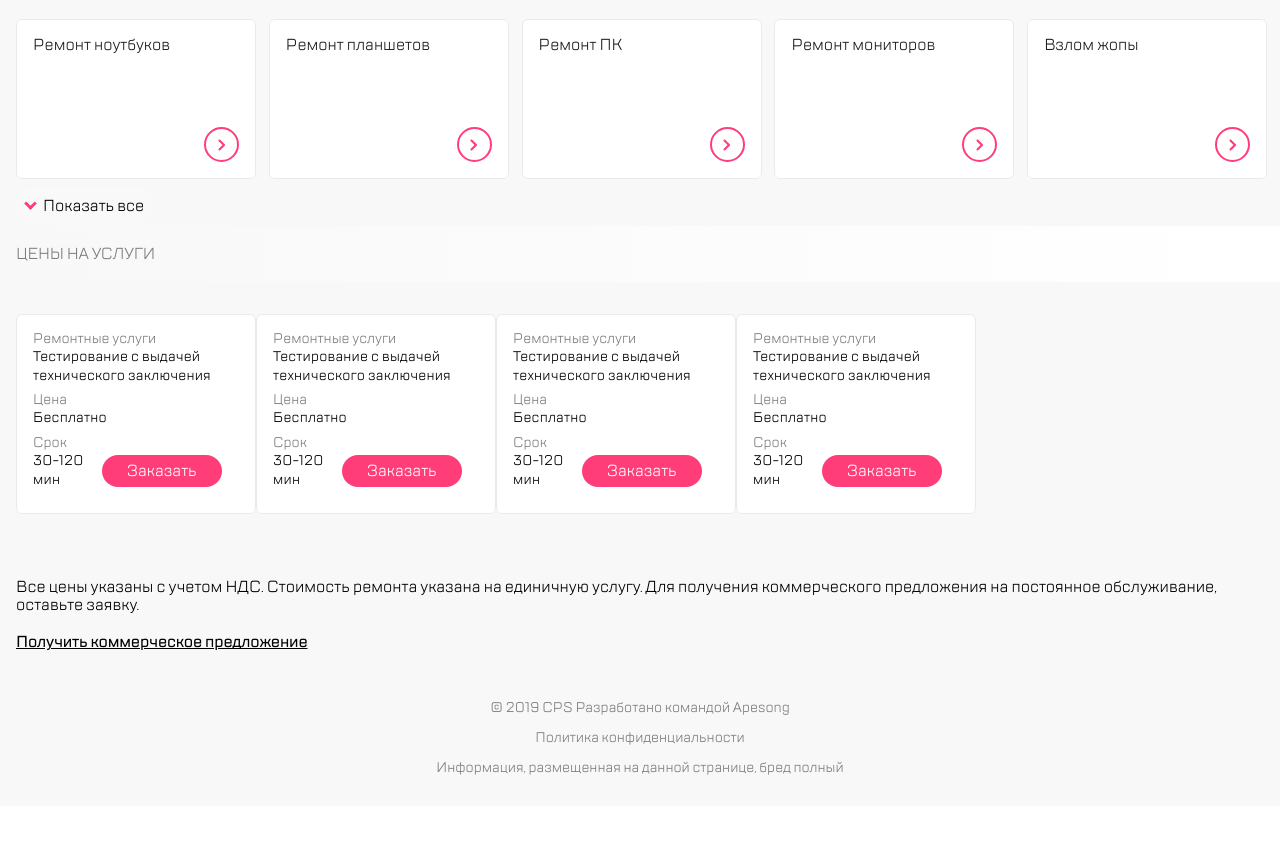
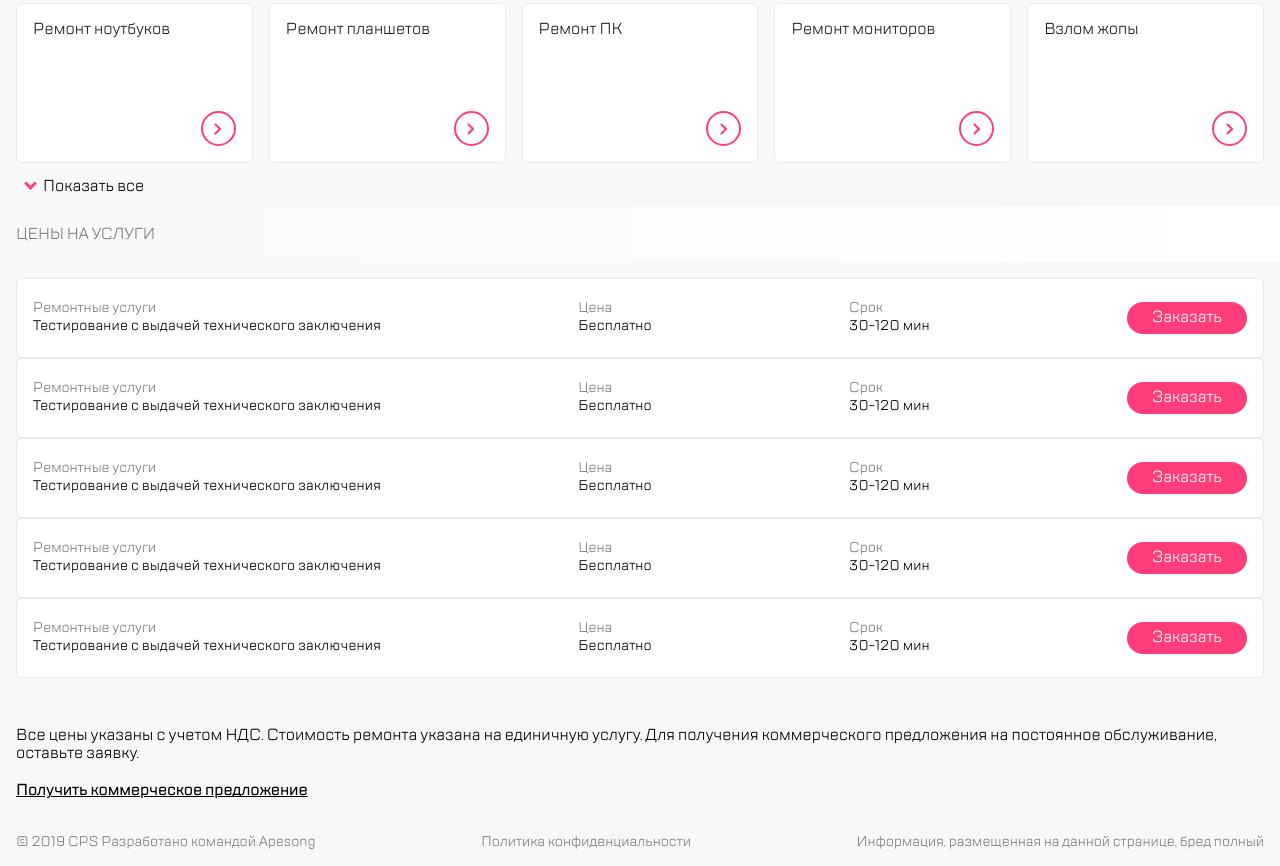
Before and after one commit to xBlood37/cps-3.0, a website built with webpack: page src/index.html in a window 1280 px wide. Shown: the part 902-1768 px from the top of the page. Before the commit the page ends 1708 px from the top, so only its background shows below. Built offline with nearby package versions, Linux system fonts and the light colour scheme.

Commit message:
table landing finish

```diff
--- a/src/index.html
+++ b/src/index.html
@@ -210,8 +210,24 @@
           <button class="more display-block margin-left" id="category">Показать все</button>
         </div>
         <h2 class="h2">Цены на услуги</h2>
-        <div class="product swiper">
+        <div class="product">
+          <div class="product__inner swiper">
             <ul class="product__list swiper-wrapper">
+              <li class="product__card swiper-slide">
+                <div class="reapir">
+                  <span class="name"> Ремонтные услуги </span>
+                  <span class="description"> Тестирование с выдачей технического заключения </span>
+                </div>
+                <div class="price">
+                  <span class="name"> Цена </span>
+                  <span class="description"> Бесплатно </span>
+                </div>
+                <div class="date">
+                  <span class="name"> Срок </span>
+                  <span class="description"> 30-120 мин </span>
+                </div>
+                <button class="order-button"> Заказать </button>
+              </li>
               <li class="product__card swiper-slide">
                 <div class="reapir">
                   <span class="name"> Ремонтные услуги </span>
@@ -275,6 +291,7 @@
             </ul>
             <div class="swiper-pagination"></div>
           </div>
+        </div>
         <div class="vat">
           <div class="vat__inner">
             <p class="vat__text"> Все цены указаны с учетом НДС. Стоимость ремонта указана на единичную услугу. Для получения коммерческого предложения на постоянное обслуживание, оставьте заявку. </p>
--- a/src/scss/components/_brands.scss
+++ b/src/scss/components/_brands.scss
@@ -14,7 +14,6 @@
   }
 
   &__card {
-    width: 240px;
     cursor: pointer;
     background: #ffffff;
     border: 1px solid #eaeaea;
@@ -48,7 +47,7 @@
   }
 }
 
-@media screen and (min-width: 768px) {
+@media (min-width: 768px) {
   .brands {
     &__inner {
       max-height: 182px;
@@ -56,7 +55,7 @@
     }
 
     &__inner--toogle {
-      max-height: 100vh;
+      max-height: 100%;
     }
 
     &__list {
@@ -70,7 +69,7 @@
   }
 }
 
-@media screen and (max-width: 768px) {
+@media (max-width: 768px) {
   .brands__card {
     width: 240px;
   }
--- a/src/scss/components/_category.scss
+++ b/src/scss/components/_category.scss
@@ -5,6 +5,7 @@
   &__list {
     padding: 16px;
     width: auto;
+    margin: 0;
     text-decoration: none;
     list-style-type: none;
   }
@@ -15,7 +16,7 @@
     background: #ffffff;
     border: 1px solid #eaeaea;
     border-radius: 6px;
-    @include size(240px, 160px);
+    height: 160px;
 
     &:hover {
       box-shadow: 16px 0px 52px rgba(14, 24, 80, 0.1);
@@ -47,15 +48,14 @@
   }
 }
 
-@media screen and (min-width: 768px) {
+@media (min-width: 768px) {
   .category {
     &__inner {
-      max-height: 200px;
-      transition: 0.2s ease-in-out;
+      max-height: 180px;
     }
 
     &__inner--toogle {
-      max-height: 100vh;
+      max-height: 100%;
     }
 
     &__list {
@@ -68,3 +68,9 @@
     }
   }
 }
+
+@media (max-width: 768px) {
+  .category__card {
+    width: 240px;
+  }
+}
--- a/src/scss/components/_footer.scss
+++ b/src/scss/components/_footer.scss
@@ -13,3 +13,17 @@
     color: $copyColor;
   }
 }
+
+@media (min-width: 768px) {
+  .footer {
+    &__inner {
+      display: flex;
+      align-items: flex-start;
+      justify-content: space-between;
+    }
+
+    &__copy {
+      margin: 0;
+    }
+  }
+}
--- a/src/scss/components/_product.scss
+++ b/src/scss/components/_product.scss
@@ -3,6 +3,7 @@
 
 .product {
   &__list {
+    margin: 0;
     padding: 16px;
     width: auto;
     text-decoration: none;
@@ -68,3 +69,24 @@
 .date {
   grid-area: date;
 }
+
+@media (min-width: 768px) {
+  .product {
+    &__list {
+      display: flex;
+      flex-direction: column;
+    }
+
+    &__card {
+      display: flex;
+      justify-content: space-between;
+      align-items: center;
+      width: 100%;
+      height: 80px;
+    }
+  }
+
+  .order-button {
+    margin-top: 0px;
+  }
+}
```
Also changed, not shown: src/scss/style.scss (+0 -16 lines). Lines whose indentation alone changed are shown as unchanged.
